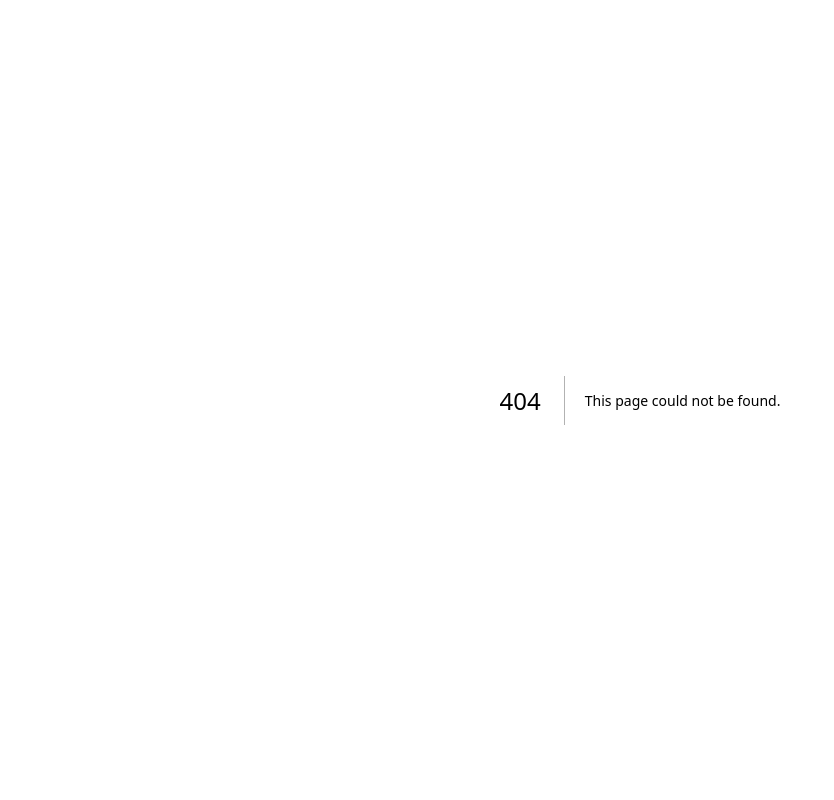
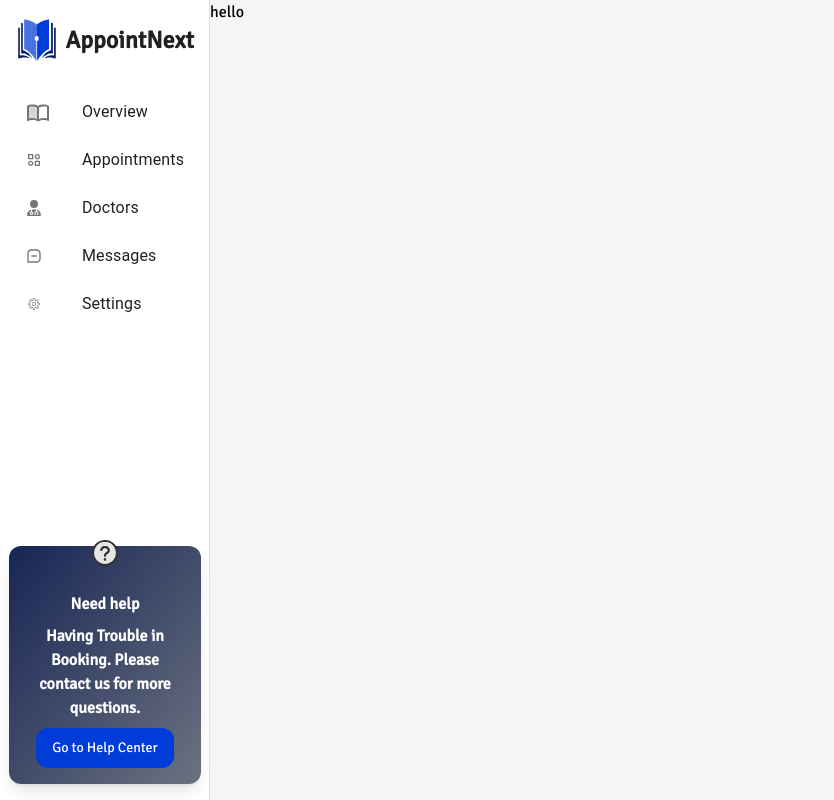
Before and after one commit to AppointNext/appointnext, a Next.js app in the folder client/: page /appointments in a window 1280 px wide. Before the commit this address had no page. Shown: the whole page, without its empty margins (0-834 px from the left). Built offline with nearby package versions, Linux system fonts and the light colour scheme.

Commit message:
adding sidebar fixes in layout

```diff
--- /dev/null
+++ b/client/src/app/(home)/appointments/page.tsx
@@ -0,0 +1,3 @@
+export default function AppointmentPage() {
+  return <div>hello</div>;
+}
--- a/client/src/app/(home)/dashboard/page.tsx
+++ b/client/src/app/(home)/dashboard/page.tsx
@@ -3,7 +3,7 @@ import MainDash from "@/components/own/home/MainDash";
 
 export default function Dashboard() {
   return (
-    <div className="flex flex-row h-full w-full max-w-[820px] lg:max-w-[950px] xl:max-w-[1090px] xl:gap-2">
+    <div className="flex flex-row h-full w-full max-w-[820px] lg:max-w-[950px] xl:max-w-[880px] ">
       <div className="flex flex-row w-full m-0 p-0">
         <MainDash />
       </div>
--- a/client/src/app/(home)/layout.tsx
+++ b/client/src/app/(home)/layout.tsx
@@ -1,10 +1,15 @@
 "use client";
+
+import Sidebar from "@/components/own/home/Sidebar";
 
 export default function Layout({
   children,
 }: Readonly<{ children: React.ReactNode }>) {
   return (
     <div className="flex flex-row w-full h-full bg-[#F5F5F7]">
+      <div className="fix top-0 hidden lg:flex">
+        <Sidebar />
+      </div>
       <div className="h-full w-full">{children}</div>
     </div>
   );
--- a/client/src/components/own/home/DashNav.tsx
+++ b/client/src/components/own/home/DashNav.tsx
@@ -19,7 +19,7 @@ export default function DashNav() {
   };
 
   return (
-    <div className="flex flex-row justify-between py-2 w-full">
+    <div className="flex flex-row justify-between py-2 pl-2 lg:pl-4 w-full">
       <div className="flex flex-col">
         <h1 className="text-lg font-bold">Hi, {username}</h1>
         <p className="text-xs">Let's see your appointments</p>
--- a/client/src/components/own/home/MainDash.tsx
+++ b/client/src/components/own/home/MainDash.tsx
@@ -12,13 +12,15 @@ export default function MainDash() {
     <div className="w-full h-full">
       <div>
         <div className="flex flex-row w-full bg-bg_primary lg:gap-4">
-          <Sidebar />
+          <div className="lg:hidden">
+            <Sidebar />
+          </div>
           <DashNav />
         </div>
         <StatsComp />
       </div>
-      <div className="lg:ml-[200px] flex flex-col xl:gap-4">
-        <div className="md:hidden lg:ml-[200px]">
+      <div className=" flex flex-col xl:gap-4">
+        <div className="md:hidden ">
           <CalAndAppoint />
         </div>
         <div>
--- a/client/src/components/own/home/Sidebar.tsx
+++ b/client/src/components/own/home/Sidebar.tsx
@@ -22,6 +22,7 @@ import { motion } from "framer-motion";
 import MenuIcon from "@mui/icons-material/Menu";
 
 import HelpCard from "./HelpCard";
+import { useRouter } from "next/navigation";
 
 interface Option {
   name: string;
@@ -34,7 +35,7 @@ const drawerVariants = {
 };
 
 const options: Option[] = [
-  { name: "Overview", path: "/overview" },
+  { name: "Overview", path: "/dashboard" },
   { name: "Appointments", path: "/appointments" },
   { name: "Doctors", path: "/doctors" },
   { name: "Messages", path: "/messages" },
@@ -50,6 +51,7 @@ const OptionsIcon = [
 ];
 
 export default function Sidebar({ isIcon }: any) {
+  const router = useRouter();
   const isLargeScreen = useMediaQuery("(min-width: 1024px)");
   const [open, setOpen] = useState(isLargeScreen);
 
@@ -67,7 +69,7 @@ export default function Sidebar({ isIcon }: any) {
 
   const DrawerList = (
     <Box
-      sx={{ width: isLargeScreen ? 200 : 240 }}
+      sx={{ width: isLargeScreen ? 210 : 240 }}
       role="presentation"
       className="h-full flex flex-col"
     >
@@ -77,7 +79,10 @@ export default function Sidebar({ isIcon }: any) {
           <List>
             {options.map((option, index) => (
               <ListItem key={option.name} disablePadding>
-                <ListItemButton className="rounded-xl">
+                <ListItemButton
+                  className="rounded-xl"
+                  onClick={() => router.push(option.path)}
+                >
                   <ListItemIcon>{OptionsIcon[index]}</ListItemIcon>
                   {!isIcon && <ListItemText primary={option.name} />}
                 </ListItemButton>
@@ -105,10 +110,10 @@ export default function Sidebar({ isIcon }: any) {
         onClose={toggleDrawer(false)}
         variant={isLargeScreen ? "persistent" : "temporary"}
         sx={{
-          width: isLargeScreen ? 200 : 240,
+          width: isLargeScreen ? 210 : 240,
           flexShrink: 0,
           [`& .MuiDrawer-paper`]: {
-            width: isLargeScreen ? 200 : 240,
+            width: isLargeScreen ? 210 : 240,
             boxSizing: "border-box",
           },
         }}
@@ -120,7 +125,7 @@ export default function Sidebar({ isIcon }: any) {
           transition={{ type: "spring", stiffness: 300, damping: 30 }}
           style={{
             height: "100%",
-            width: isLargeScreen ? 200 : 240,
+            width: isLargeScreen ? 210 : 240,
             overflow: "hidden",
           }}
         >
--- a/client/src/components/own/home/StatsComp.tsx
+++ b/client/src/components/own/home/StatsComp.tsx
@@ -8,7 +8,7 @@ import ActivityChart from "./Chart";
 export default function StatsComp() {
   const [progress, setProgress] = useState(10);
   return (
-    <div className="flex flex-col  md:flex-row justify-between lg:ml-[200px] items-center md:max-h-[300px] px-4 md:px-0">
+    <div className="flex flex-col  md:flex-row justify-between  items-center md:max-h-[300px] px-4 md:px-0">
       <div
         className="bg-[#141522]
        bg-gradient-to-tr from-[#141522] to-[#2e3046]
```
